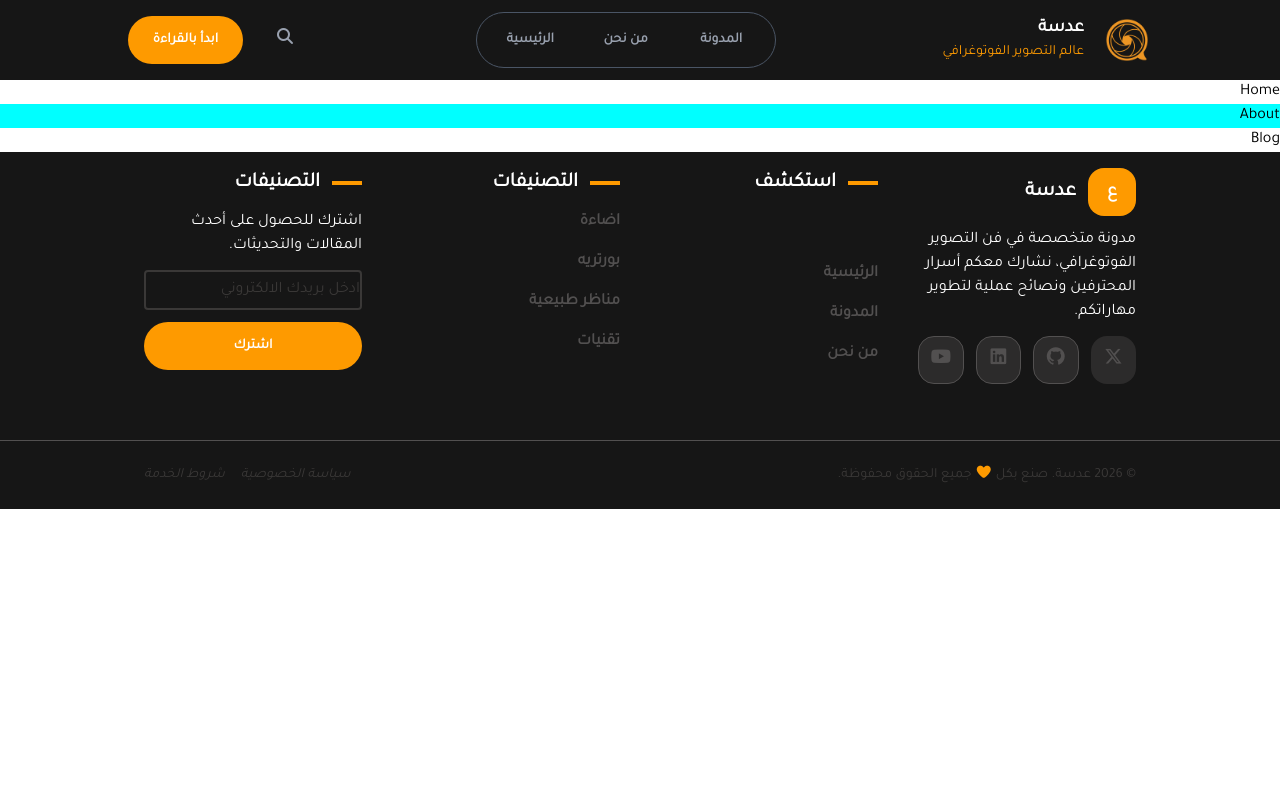
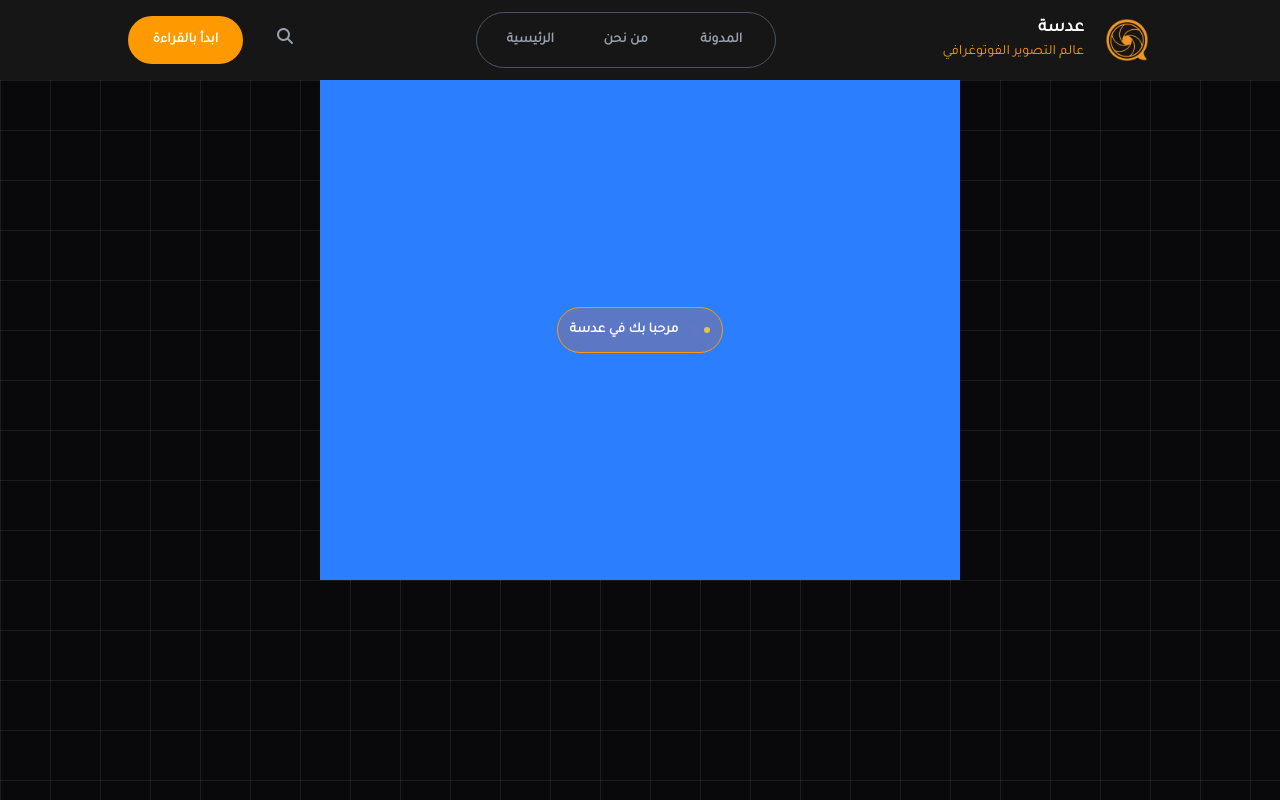
Before and after one commit to mahmoudkadry41-cyber/Adasa---React-assignment-1, a React (Vite) app in the folder Adasa-React/: page / in a window 1280 px wide. Shown: the top 800 px of the page. Built offline with nearby package versions, Linux system fonts and the light colour scheme.

Commit message:
STARTING HOME PAGE

```diff
--- a/Adasa-React/src/Combonents/FixedCombonents/NavBar/Navbar.jsx
+++ b/Adasa-React/src/Combonents/FixedCombonents/NavBar/Navbar.jsx
@@ -6,7 +6,7 @@ const [listDropped , setListDropped]= useState(false)
  console.log("droplistvalue", listDropped);
   return (
     <>
-      <nav className={`${listDropped? 'suppdropdownlistanimi':'supdropoutanimi'} w-full min-h-20 bg-[#161616] pb-4 `}>
+      <nav className={`${listDropped? 'suppdropdownlistanimi':'supdropoutanimi'} w-full min-h-20 bg-[#161616] pb-4 sticky top-0`}>
         <div className="w-[92%] md:w-[85%] lg:w-[80%] h-20 flex items-center justify-between m-auto">
           <div className="flex flex-row gap-4.5">
             <img src={Logoimg} alt="Adasa logo" className="m-auto w-12.5 h-12.5" />
--- /dev/null
+++ b/Adasa-React/src/Combonents/Pages/Home/Home.css
@@ -0,0 +1,7 @@
+.Herosection{
+background-color: #09090b;
+background-image:
+ linear-gradient(to right , rgba(255, 255, 255, 0.08) 1px , transparent 1px),
+ linear-gradient(to bottom , rgba(255, 255, 255, 0.08) 1px , transparent 1px);
+background-size: 50px 50px;
+}
--- a/Adasa-React/src/Combonents/Pages/Home/Home.jsx
+++ b/Adasa-React/src/Combonents/Pages/Home/Home.jsx
@@ -1,7 +1,19 @@
-import React from 'react'
-import styleData from './Home.module.css'
+import React from "react";
+import "./Home.css";
 export default function Home() {
   return (
-    <div>Home</div>
-  )
+    <div className="Home">
+      <section className="Herosection w-full h-screen">
+        <div className="container1 w-[50%] h-125 bg-blue-500 flex flex-col justify-center items-center m-auto">
+          <div className="p-3 border border-amber-500 rounded-full flex justify-center items-center gap-3.5 bg-[#fe5d003b]">
+            <div className="flex gap-1.5">
+              <div className="animate-pulse w-1.5 h-1.5 bg-amber-300 rounded-full"></div>
+              <div className="animate-ping w-1.5 h-1.5 bg-amber-300 rounded-full"></div>
+            </div>
+            <span className="text-white text-sm font-bold ">مرحبا بك في عدسة</span>
+          </div>
+        </div>
+      </section>
+    </div>
+  );
 }
```
Also changed, not shown: Adasa-React/src/Combonents/Pages/Home/Home.module.css (deleted).
